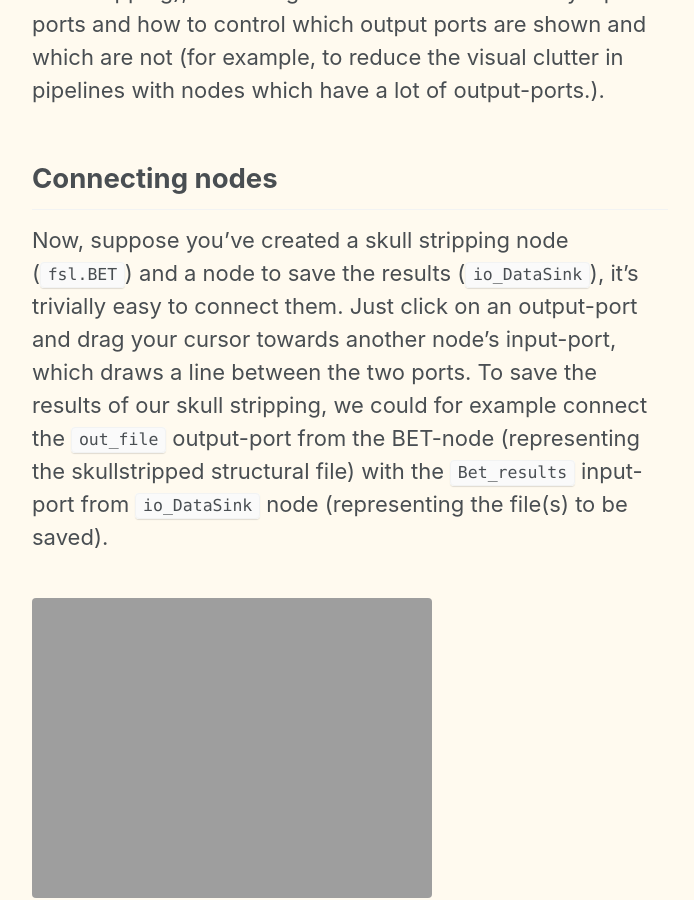
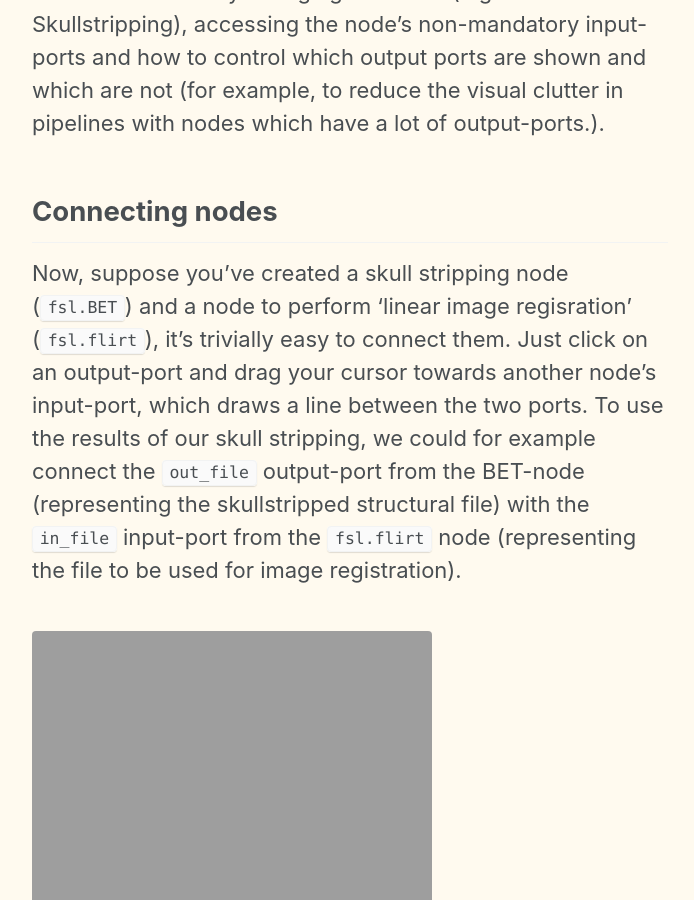
Before and after one commit to GiraffeTools/Documentation, a Jekyll site: the page built from _documentation/1_basics_1_workflow_editor.md, in a window 1280 px wide and 900 px high, scrolled down 3319 px. Shown: the whole window, without its empty margins (290-984 px from the left). Built offline with Jekyll 4.4.1, drawn with Linux system fonts in a browser that asks for light colours; some of the changed text lies outside the part shown.

Commit message:
first page updated

```diff
--- a/_documentation/1_basics_1_workflow_editor.md
+++ b/_documentation/1_basics_1_workflow_editor.md
@@ -18,7 +18,7 @@ your pipeline and draw connections between them. In the basics section of this d
 	<figcaption>The "workflow editor" in GiraffeTools.</figcaption>
 </figure>
 
-You can have at a look at the pipeline [here](https://giraffe.tools/porcupine/TimVanMourik/skullstrip-tutorial) or check out the code in the [GitHub repository](https://github.com/TimVanMourik/skullstrip-tutorial)
+You can have at a look at the pipeline [here](https://giraffe.tools/porcupine/TimVanMourik/skullstrip-tutorial/first-nodes) or check out the code in the [GitHub repository](https://github.com/TimVanMourik/skullstrip-tutorial/tree/first-nodes). The code for this example can be found in the `first-nodes` branch.
 
 ### Nodes in GiraffeTools
 When you open [GiraffeTools](https://giraffe.tools/porcupine), you'll start with an empty workflow editor. To begin
@@ -77,13 +77,12 @@ shown and which are not (for example, to reduce the visual clutter in pipelines
 which have a lot of output-ports.).
 
 ## Connecting nodes
-Now, suppose you've created a skull stripping node (`fsl.BET`) and a node to
-save the results (`io_DataSink`), it's trivially easy to connect them.
+Now, suppose you've created a skull stripping node (`fsl.BET`) and a node to perform 'linear image regisration' (`fsl.flirt`), it's trivially easy to connect them.
 Just click on an output-port and drag your cursor towards another node's
-input-port, which draws a line between the two ports. To save the results of our
+input-port, which draws a line between the two ports. To use the results of our
 skull stripping, we could for example connect the `out_file` output-port
 from the BET-node (representing the skullstripped structural file) with the
-`Bet_results` input-port from `io_DataSink` node (representing the file(s) to be saved).
+`in_file` input-port from the `fsl.flirt` node (representing the file to be used for image registration).
 
 <figure>
 	<a href="{{ site.url }}{{ site.baseurl }}/documentation/images/connecting_nodes.gif"><img
```
Also changed, not shown: 1 other file.
